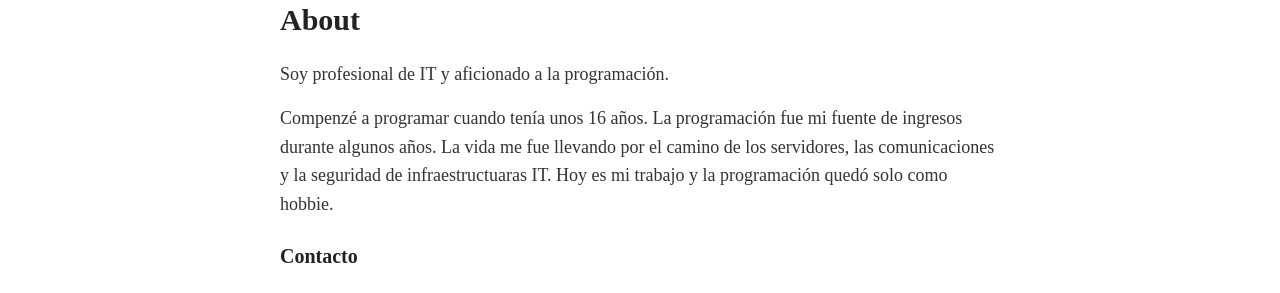
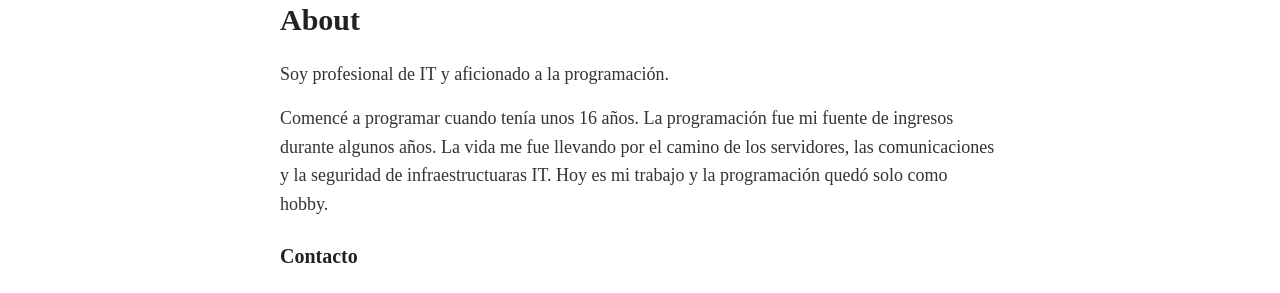
Before and after one commit to sysadming/sysadming.github.io, a Jekyll site: the page built from about.md, in a window 1280 px wide. Shown: the part 167-460 px from the top of the page. Built offline with Jekyll 4.4.1, drawn with Linux system fonts in a browser that asks for light colours.

Commit message:
Update about.md

```diff
--- a/about.md
+++ b/about.md
@@ -6,9 +6,9 @@ permalink: /about/
 
 Soy profesional de IT y aficionado a la programación.
 
-Compenzé a programar cuando tenía unos 16 años. La programación fue mi fuente de ingresos durante algunos años.
+Comencé a programar cuando tenía unos 16 años. La programación fue mi fuente de ingresos durante algunos años.
 La vida me fue llevando por el camino de los servidores, las comunicaciones y la seguridad de infraestructuaras IT.
-Hoy es mi trabajo y la programación quedó solo como hobbie.
+Hoy es mi trabajo y la programación quedó solo como hobby.
 
 ### Contacto
 
```
